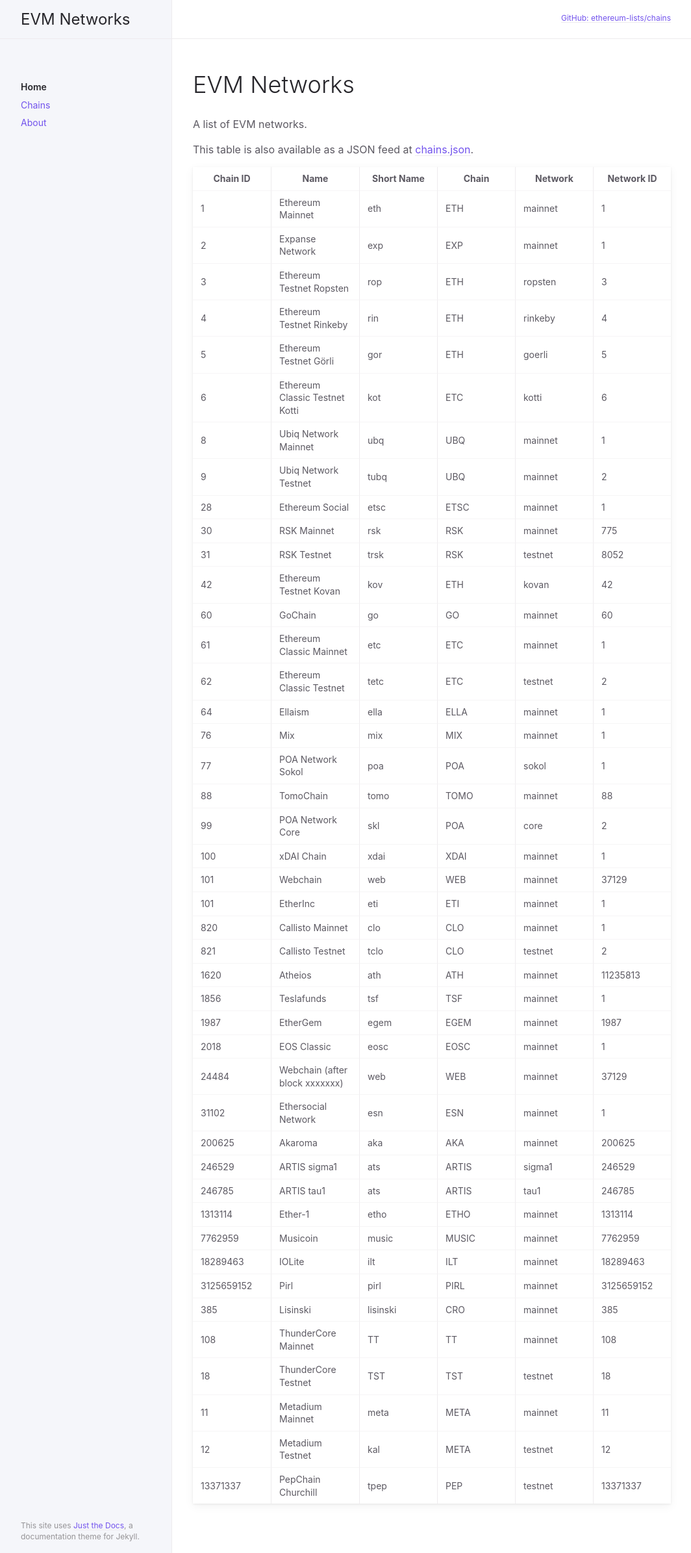
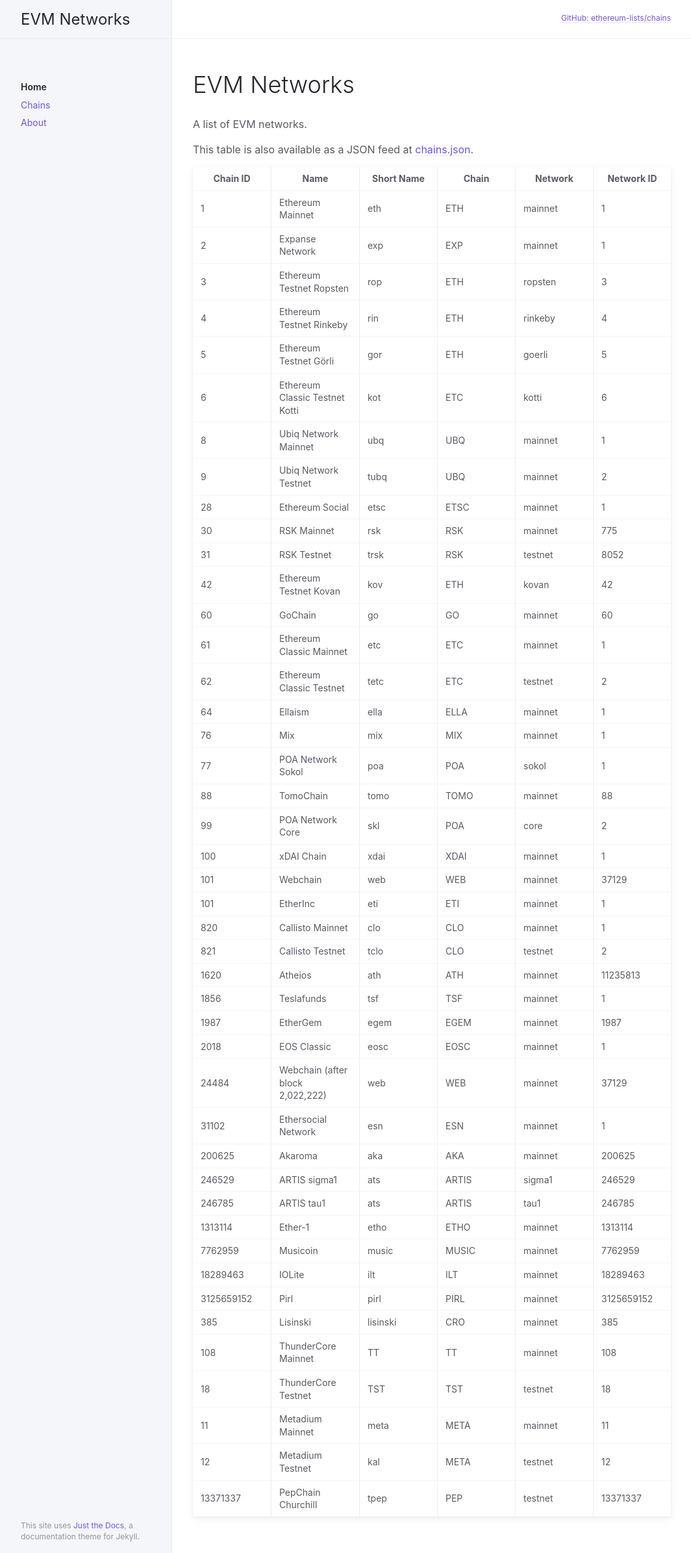
Before and after one commit to Night-commits/chains, a Jekyll site: the page built from index.md, in a window 1280 px wide. Shown: the whole page at 65% size, without its empty margins (91-1155 px from the left). Built offline with Jekyll 4.4.1, drawn with Linux system fonts in a browser that asks for light colours.

Commit message:
update webchain fork block height

```diff
--- a/_data/chains.json
+++ b/_data/chains.json
@@ -265,7 +265,7 @@
     "rpc": []
   },
   {
-    "name": "Webchain (after block xxxxxxx)",
+    "name": "Webchain (after block 2,022,222)",
     "short_name": "web",
     "chain": "WEB",
     "network": "mainnet",
```
